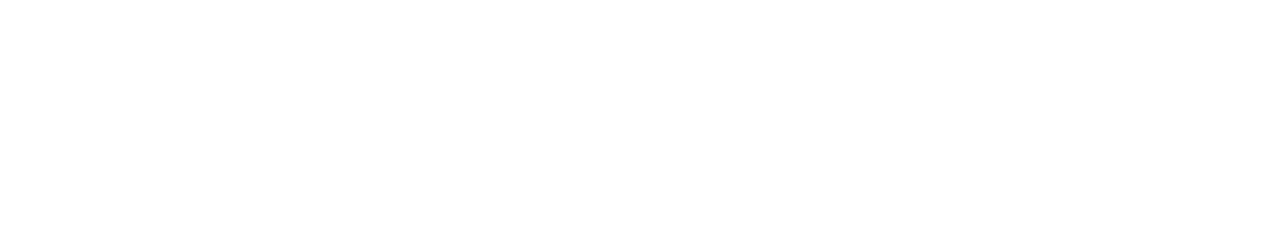
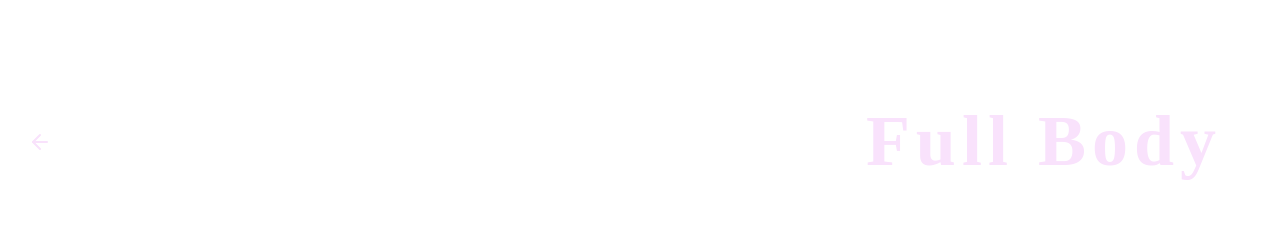
Before and after one commit to taaakaaaa/taka_commission, a Next.js app: page /commissions/1 in a window 1280 px wide. Before the commit this address had no page. Shown: the top 233 px of the page. Built offline with nearby package versions, Linux system fonts and the light colour scheme.

Commit message:
commission item page

```diff
--- /dev/null
+++ b/pages/commissions/[id]/index.tsx
@@ -0,0 +1,5 @@
+import CommissionsItem from "../../../src/commissions/item";
+
+export default function CommissionsItemPage() {
+  return <CommissionsItem />;
+}
--- /dev/null
+++ b/src/commissions/item.tsx
@@ -0,0 +1,90 @@
+import { motion } from "framer-motion";
+import { useRouter } from "next/router";
+import React, { useEffect, useState } from "react";
+import { CommissionsItemContainer } from "./styles";
+import ReactImageMagnify from "react-image-magnify";
+
+export default function CommissionsItem() {
+  const { push } = useRouter();
+
+  const images = [
+    "https://pbs.twimg.com/media/E4PFKpvVgAcshZQ?format=jpg&name=large",
+    "https://pbs.twimg.com/media/E4KZPPzUYAU0n_f?format=jpg&name=medium",
+    "https://pbs.twimg.com/media/E4QdJfsVkAEdJ17?format=jpg&name=large",
+    "https://pbs.twimg.com/media/E4EcvGPVUAA1-Sh?format=jpg&name=4096x4096",
+    "https://pbs.twimg.com/media/E4Qnu24VIAsi1gi?format=jpg&name=medium",
+    "https://pbs.twimg.com/media/E4PgLlnVcAQuNcn?format=jpg&name=large",
+    "https://pbs.twimg.com/media/E4P-_zQVcAYoXo3?format=jpg&name=large",
+  ];
+
+  return (
+    <CommissionsItemContainer>
+      <div className="title">
+        <img
+          onClick={() => push("/commissions")}
+          src="/arrow-left.svg"
+          alt="Back"
+        />
+        <motion.h1>Full Body</motion.h1>
+      </div>
+      <div className="images">
+        {images.map((image) => (
+          <ImageItem key={image} image={image} />
+        ))}
+      </div>
+      <p>
+        Lorem ipsum dolor sit amet consectetur adipisicing elit. Impedit
+        voluptate ipsa rem ducimus eveniet velit adipisci voluptatibus. Saepe
+        culpa qui quisquam dolore. Ad quisquam dolorem unde vitae dolor, minus
+        quod?
+      </p>
+      <h2>Interested?</h2>
+      <div className="buttons">
+        <button>Ask only for a vTuber</button>
+        <button className="outline">Ask only for a vTuber</button>
+      </div>
+    </CommissionsItemContainer>
+  );
+}
+
+function ImageItem({ image }: { image: string }) {
+  const [size, setSize] = useState({
+    width: 0,
+    height: 0,
+  });
+
+  useEffect(() => {
+    const img = new Image();
+    img.src = image;
+
+    img.onload = function () {
+      setSize({
+        width: img.width,
+        height: img.height,
+      });
+    };
+  }, []);
+  return (
+    <div className="image">
+      <ReactImageMagnify
+        {...{
+          imageClassName: "info",
+          enlargedImageContainerClassName: "info-zoom",
+          smallImage: {
+            isFluidWidth: false,
+            alt: "Wristwatch by Ted Baker London",
+            src: image,
+            width: Math.min(size.width, 378),
+
+            height: 611,
+          },
+          largeImage: {
+            src: image,
+            ...{ ...size },
+          },
+          enlargedImagePosition: "over",
+        }}
+      />
+    </div>
+  );
+}
--- a/src/commissions/styles.ts
+++ b/src/commissions/styles.ts
@@ -32,6 +32,141 @@
 
       @media only screen and (max-width: 1024px) {
         padding: 0px 30px;
+      }
+    }
+  }
+`;
+
+export const CommissionsItemContainer = styled.div`
+  max-width: 1366px;
+  margin: 100px auto;
+  display: flex;
+  flex-direction: column;
+  gap: 60px;
+
+  .title {
+    display: flex;
+    width: 100%;
+
+    justify-content: space-between;
+    align-items: center;
+
+    img {
+      padding: 20px;
+      border-radius: 50%;
+      cursor: pointer;
+
+      :hover {
+        background: rgba(255, 255, 255, 0.25);
+      }
+    }
+
+    h1 {
+      letter-spacing: 6px;
+      padding: 0px;
+      margin: 0px;
+      font-size: clamp(42px, 7vw, 72px);
+      color: #f9e2fc;
+
+      @media only screen and (max-width: 1400px) {
+        padding: 0px 50px;
+      }
+
+      @media only screen and (max-width: 1024px) {
+        padding: 0px 30px;
+      }
+    }
+  }
+
+  h2 {
+    letter-spacing: 3px;
+    padding: 0px;
+    margin: 0px;
+    font-size: clamp(42px, 7vw, 52px);
+    color: #f9e2fc;
+    text-align: end;
+
+    @media only screen and (max-width: 1400px) {
+      padding: 0px 50px;
+    }
+
+    @media only screen and (max-width: 1024px) {
+      padding: 0px 30px;
+    }
+  }
+
+  p {
+    font-size: 1.25rem;
+    letter-spacing: 1px;
+    font-weight: normal;
+    text-align: right;
+    padding-left: 30px;
+    line-height: 1.8rem;
+    color: #e3e3e3;
+  }
+
+  .images {
+    scroll-snap-type: x mandatory;
+    display: flex;
+    gap: 60px;
+    overflow-x: auto;
+    position: relative;
+
+    .image {
+      scroll-snap-align: start;
+      margin: 30px 0px;
+      border: 1px solid #dd5175;
+      box-sizing: border-box;
+      border-radius: 30px;
+
+      max-width: 878px;
+      height: 611px;
+
+      .info {
+        background-size: cover;
+        object-fit: cover;
+        border-radius: 30px;
+      }
+
+      .info-zoom {
+        border-radius: 30px;
+      }
+    }
+  }
+
+  .buttons {
+    display: flex;
+    width: 100%;
+    flex-direction: column;
+    gap: 30px;
+    align-items: flex-end;
+
+    button {
+      cursor: pointer;
+      width: 50%;
+
+      background: linear-gradient(226.4deg, #6650f3 0%, #f55077 100%);
+      border-radius: 30px;
+      outline: none;
+      border: none;
+
+      color: white;
+
+      font-family: Rubik;
+      font-style: normal;
+      font-weight: 400;
+      letter-spacing: 3px;
+      font-size: 22px;
+
+      padding: 20px 0px;
+    }
+
+    .outline {
+      background: transparent;
+      border: 1px solid white;
+
+      :hover {
+        background: #323232;
       }
     }
   }
--- a/src/portfolio/index.tsx
+++ b/src/portfolio/index.tsx
@@ -24,6 +24,7 @@
     ],
     Stream: [
       "https://pbs.twimg.com/media/DH_SdugWAAAhi78?format=jpg&name=large",
+      "https://external-preview.redd.it/oaIeDgnU5J0T6Q04Nq2QLCTs6q4luJtW-3GcIecIrDM.jpg?width=640&crop=smart&auto=webp&s=9ea92399fbba98038baaa06726776618986e6b71",
     ],
   };
 
--- a/src/portfolio/item.tsx
+++ b/src/portfolio/item.tsx
@@ -96,7 +96,7 @@
               src: "https://pbs.twimg.com/media/E3X2ZhxVkAMHkXR?format=jpg&name=4096x4096",
               width: size.width,
               height: size.height,
-              // isFluidWidth: true,
+              isFluidWidth: false,
             },
             largeImage: {
               src: "https://pbs.twimg.com/media/E3X2ZhxVkAMHkXR?format=jpg&name=4096x4096",
--- a/src/portfolio/styles.ts
+++ b/src/portfolio/styles.ts
@@ -133,7 +133,7 @@
       cursor: pointer;
 
       :hover {
-        background: rgba(0, 0, 0, 0.25);
+        background: rgba(255, 255, 255, 0.25);
       }
     }
     h1 {
```
Also changed, not shown: package.json (+4 -3 lines), src/commissions/card.tsx (+16 -3 lines), src/commissions/index.tsx (+9 -3 lines), src/shared/title/index.tsx (added, +58 -0 lines), 1 other file (tests, documents, lock files or other folders).
